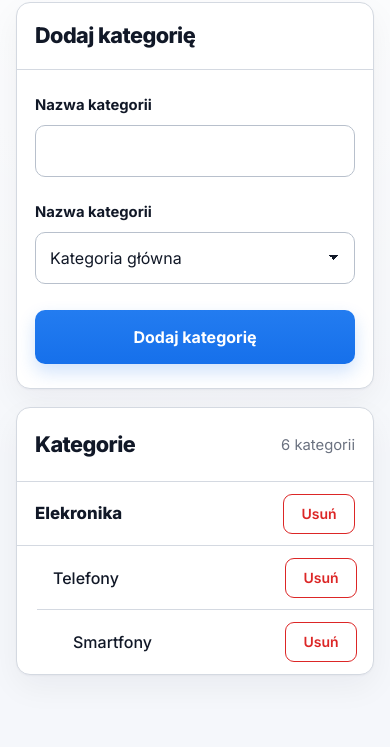
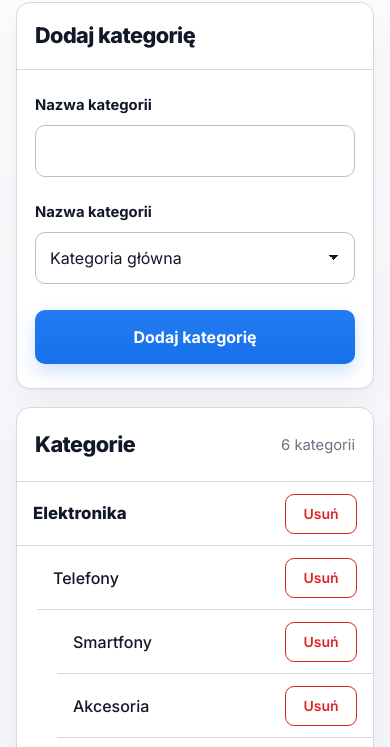
Before and after one commit to AcePeQ/Master.dev-mini-projects, a plain HTML site: page shop-category-editor/index.html in a window 390 px wide. Shown: the part 92-839 px from the top of the page. Drawn offline with Linux system fonts and the light colour scheme.

Commit message:
feat: implement dynamic category rendering and update functionality in JavaScript

```diff
--- a/shop-category-editor/index.html
+++ b/shop-category-editor/index.html
@@ -41,7 +41,7 @@
             <p id="category-count" aria-live="polite">6 kategorii</p>
           </div>
 
-          <ul class="parent-list">
+          <ul id="parent-list" class="parent-list">
             <li class="parent-item">
               <div class="parent-item__wrapper">
                 <p class="parent-name">Elekronika</p>
--- a/shop-category-editor/script.js
+++ b/shop-category-editor/script.js
@@ -24,3 +24,85 @@ const categories = [
     children: [],
   },
 ];
+
+function init() {
+  function renderCategoryList(arr, parentNode) {
+    for (const category of arr) {
+      const categoryItemNode = createCategoryListItemNode(category)
+      parentNode.append(categoryItemNode)
+
+      if (category.children.length > 0) {
+        const categoryListEl = document.createElement("ul");
+        categoryItemNode.append(categoryListEl);
+        renderCategoryList(category.children, categoryListEl);
+      }
+    }
+  }
+
+  function createCategoryListItemNode(item) {
+    const listItemEl = document.createElement("li");
+    listItemEl.classList.add("list-item")
+    listItemEl.dataset.itemId = item.id;
+
+    const listItemWrapperEl = document.createElement("div");
+    listItemWrapperEl.classList.add("list-item__wrapper");
+
+    const listItemNameEl = document.createElement("p");
+    listItemNameEl.textContent = item.name;
+
+    const listItemDeleteBtnEl = document.createElement("button");
+    listItemDeleteBtnEl.textContent = "Usuń"
+    listItemDeleteBtnEl.type = "button";
+    listItemDeleteBtnEl.classList.add("delete-button");
+    listItemDeleteBtnEl.dataset.action = "delete";
+    listItemDeleteBtnEl.ariaLabel = `Usuń kategorię ${item.name}`;
+
+    listItemWrapperEl.append(
+      listItemNameEl,
+      listItemDeleteBtnEl
+    )
+
+    listItemEl.append(
+      listItemWrapperEl
+    )
+
+    return listItemEl;
+  }
+
+  function countCategoryItems(arr) {
+    let sum = 0;
+
+    for (const category of arr) {
+      if (category.children.length > 0) {
+        sum += countCategoryItems(category.children);
+      }
+
+      sum++;
+    }
+
+    return sum;
+  }
+
+  function renderCategoryOptions() {
+
+  }
+
+  function renderCategoryOption(option) {
+
+  }
+
+  function updatePage() {
+    const categoryCountEl = document.querySelector("#category-count");
+    const categoryParentListEl = document.querySelector("#parent-list");
+
+    const categorySum = countCategoryItems(categories);
+    categoryCountEl.textContent = `${categorySum} kategori${categorySum === 1 ? "a" : "i"}`;
+
+    categoryParentListEl.textContent = ""
+    renderCategoryList(categories, categoryParentListEl);
+  }
+
+  updatePage();
+}
+
+init();
--- a/shop-category-editor/style.css
+++ b/shop-category-editor/style.css
@@ -237,7 +237,7 @@ select {
 }
 
 .parent-list,
-.children-list {
+.parent-list ul {
   list-style: none;
 }
 
@@ -245,84 +245,53 @@ select {
   grid-column: 1 / -1;
 }
 
+.parent-list ul {
+  padding-inline-start: 32px;
+}
+
+.list-item,
 .parent-item,
 .children-item {
-  position: relative;
+  min-inline-size: 0;
 }
 
-.parent-item > p,
-.children-item > p,
+.list-item__wrapper,
 .parent-item__wrapper,
 .children-item__wrapper {
   display: flex;
   align-items: center;
+  justify-content: space-between;
+  gap: 16px;
   min-block-size: 64px;
   border-block-end: 1px solid var(--color-border);
-}
-
-.parent-item:last-child:not(:has(> .children-list)) > p,
-.parent-item:last-child:not(:has(> .children-list)) > .parent-item__wrapper,
-.children-item:last-child:not(:has(> .children-list)) > p,
-.children-item:last-child:not(:has(> .children-list)) > .children-item__wrapper {
-  border-block-end-color: transparent;
-}
-
-.parent-item > p {
-  padding: 14px 24px;
-  font-size: 1.05rem;
-  font-weight: 800;
-  overflow-wrap: anywhere;
-}
-
-.parent-item__wrapper,
-.children-item__wrapper {
-  justify-content: space-between;
-  gap: 16px;
   padding: 11px 20px;
 }
 
+.list-item__wrapper > p,
 .parent-item__wrapper > p,
 .children-item__wrapper > p {
   min-inline-size: 0;
   flex: 1;
-  overflow-wrap: anywhere;
-}
-
-.parent-item__wrapper > p {
-  font-size: 1.05rem;
-  font-weight: 800;
-}
-
-.children-item > p {
-  padding: 14px 20px;
   font-size: 1rem;
   font-weight: 500;
   overflow-wrap: anywhere;
 }
 
-.children-item__wrapper > p {
-  font-size: 1rem;
-  font-weight: 500;
+.parent-list > .list-item > .list-item__wrapper > p,
+.parent-list > .parent-item > .parent-item__wrapper > p {
+  font-size: 1.05rem;
+  font-weight: 800;
 }
 
-.children-list {
-  padding-inline-start: 32px;
+.parent-list > .list-item:last-child:not(:has(> ul)) > .list-item__wrapper,
+.parent-list > .parent-item:last-child:not(:has(> ul)) > .parent-item__wrapper {
+  border-block-end-color: transparent;
 }
 
-.children-list .children-list {
-  padding-inline-start: 32px;
-}
-
-.parent-item > button,
-.children-item > button,
-.parent-item__wrapper > button,
-.children-item__wrapper > button,
-.delete-button,
-[data-action="delete"] {
-  position: absolute;
-  z-index: 1;
-  inset-block-start: 12px;
-  inset-inline-end: 20px;
+.category-content .delete-button,
+.category-content [data-action="delete"] {
+  position: static;
+  flex: 0 0 auto;
   display: inline-flex;
   align-items: center;
   justify-content: center;
@@ -342,42 +311,35 @@ select {
     transform 150ms ease;
 }
 
-.parent-item__wrapper > button,
-.children-item__wrapper > button {
-  position: static;
-  flex: 0 0 auto;
-}
-
-.parent-item > button:hover,
-.children-item > button:hover,
-.parent-item__wrapper > button:hover,
-.children-item__wrapper > button:hover,
-.delete-button:hover,
-[data-action="delete"]:hover {
+.category-content .delete-button:hover,
+.category-content [data-action="delete"]:hover {
   color: #ffffff;
   background-color: var(--color-danger);
   box-shadow: 0 6px 14px rgba(220, 38, 38, 0.18);
   transform: translateY(-1px);
 }
 
-.parent-item > button:active,
-.children-item > button:active,
-.parent-item__wrapper > button:active,
-.children-item__wrapper > button:active,
-.delete-button:active,
-[data-action="delete"]:active {
+.category-content .delete-button:active,
+.category-content [data-action="delete"]:active {
   box-shadow: none;
   transform: translateY(0);
 }
 
-.parent-item > button:focus-visible,
-.children-item > button:focus-visible,
-.parent-item__wrapper > button:focus-visible,
-.children-item__wrapper > button:focus-visible,
-.delete-button:focus-visible,
-[data-action="delete"]:focus-visible {
+.category-content .delete-button:focus-visible,
+.category-content [data-action="delete"]:focus-visible {
   outline: 3px solid var(--color-danger-focus);
   outline-offset: 3px;
+}
+
+.category-content .delete-button:disabled,
+.category-content [data-action="delete"]:disabled {
+  border-color: var(--color-border-strong);
+  color: var(--color-muted);
+  background-color: #f1f3f6;
+  box-shadow: none;
+  cursor: not-allowed;
+  opacity: 0.7;
+  transform: none;
 }
 
 .parent-list:empty::after {
@@ -427,31 +389,18 @@ select {
     font-size: 0.925rem;
   }
 
-  .parent-item > p,
-  .parent-item__wrapper {
-    padding-inline: 18px;
-  }
-
-  .children-item > p,
+  .list-item__wrapper,
+  .parent-item__wrapper,
   .children-item__wrapper {
     padding-inline: 16px;
   }
 
-  .children-list {
+  .parent-list ul {
     padding-inline-start: 20px;
   }
 
-  .children-list .children-list {
-    padding-inline-start: 20px;
-  }
-
-  .parent-item > button,
-  .children-item > button,
-  .parent-item__wrapper > button,
-  .children-item__wrapper > button,
-  .delete-button,
-  [data-action="delete"] {
-    inset-inline-end: 12px;
+  .category-content .delete-button,
+  .category-content [data-action="delete"] {
     min-inline-size: 72px;
     padding-inline: 10px;
   }
@@ -461,12 +410,8 @@ select {
   .form-row input,
   .form-row select,
   .category-form > button[type="submit"],
-  .parent-item > button,
-  .children-item > button,
-  .parent-item__wrapper > button,
-  .children-item__wrapper > button,
-  .delete-button,
-  [data-action="delete"] {
+  .category-content .delete-button,
+  .category-content [data-action="delete"] {
     transition: none;
   }
 }
```
